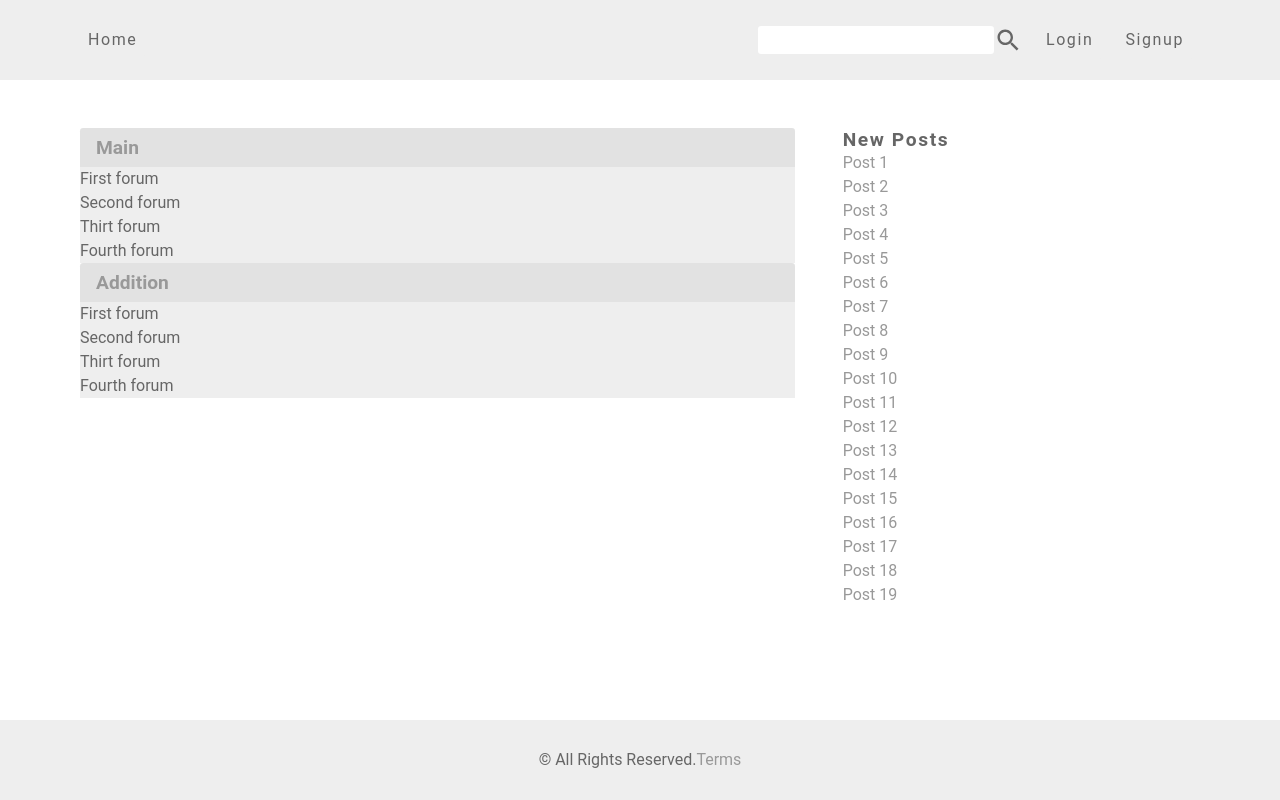
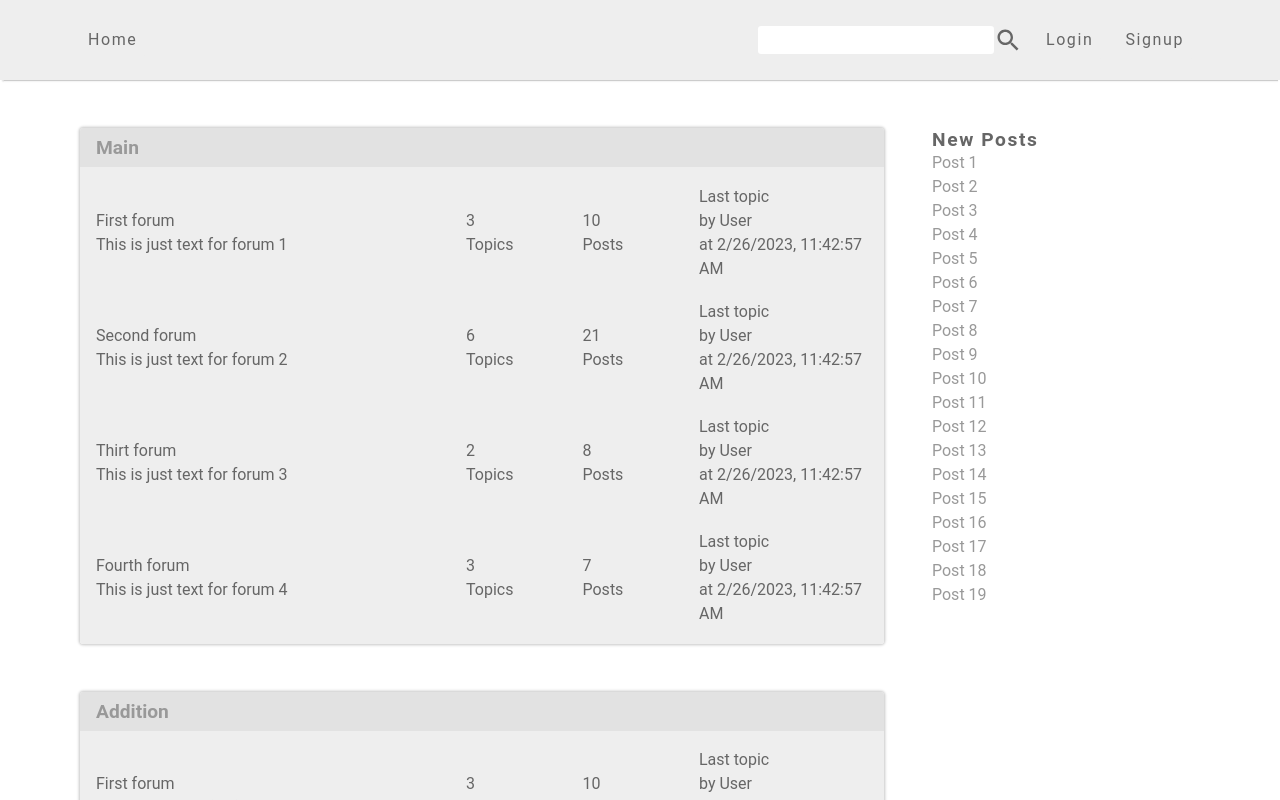
Before and after one commit to oley-projects/nodejs-forum-frontend, a React (Create React App) app: page / in a window 1280 px wide. Shown: the top 800 px of the page. Built offline with nearby package versions, Linux system fonts and the light colour scheme.

Commit message:
category content landing

```diff
--- a/src/GlobalStyle.ts
+++ b/src/GlobalStyle.ts
@@ -16,6 +16,8 @@ const GlobalStyle = createGlobalStyle`
     --spacing: 0.1rem;
     --radius: 0.2rem;
     --max-width: 1280px;
+    --box-shadow-top: 0 -0.2rem 0.1rem -0.1rem rgba(0, 0, 0, 0.2);
+    --box-shadow-bottom: 0 0.2rem 0.1rem -0.1rem rgba(0, 0, 0, 0.2);
   }
   * {
       margin: 0;
--- a/src/components/Category.tsx
+++ b/src/components/Category.tsx
@@ -1,5 +1,6 @@
 import { Link } from 'react-router-dom';
 import styled from 'styled-components';
+import CategoryTopicElem from './CategoryTopicElem';
 
 const forums = [
   {
@@ -8,6 +9,9 @@ const forums = [
     description: 'This is just text for forum 1',
     topics: '3',
     posts: '10',
+    lastTopic: 'Last topic',
+    lastUser: 'User',
+    lastPostDate: `${new Date().toLocaleString()}`,
   },
   {
     id: 2,
@@ -15,6 +19,9 @@ const forums = [
     description: 'This is just text for forum 2',
     topics: '6',
     posts: '21',
+    lastTopic: 'Last topic',
+    lastUser: 'User',
+    lastPostDate: `${new Date().toLocaleString()}`,
   },
   {
     id: 3,
@@ -22,6 +29,9 @@ const forums = [
     description: 'This is just text for forum 3',
     topics: '2',
     posts: '8',
+    lastTopic: 'Last topic',
+    lastUser: 'User',
+    lastPostDate: `${new Date().toLocaleString()}`,
   },
   {
     id: 4,
@@ -29,6 +39,9 @@ const forums = [
     description: 'This is just text for forum 4',
     topics: '3',
     posts: '7',
+    lastTopic: 'Last topic',
+    lastUser: 'User',
+    lastPostDate: `${new Date().toLocaleString()}`,
   },
 ];
 
@@ -48,7 +61,7 @@ const Category = ({ name }: ICatProps) => {
       </header>
       <section className='category-content'>
         {forums.map((forum) => (
-          <div key='forum.id'>{forum.name}</div>
+          <CategoryTopicElem key={forum.id} {...forum} />
         ))}
       </section>
     </WrapCategory>
@@ -56,13 +69,16 @@ const Category = ({ name }: ICatProps) => {
 };
 
 const WrapCategory = styled.section`
+  margin-bottom: 3rem;
+  border-radius: var(--radius);
+  box-shadow: 0 0 0.16rem 0.08rem rgba(0, 0, 0, 0.2);
+  overflow: hidden;
   header {
     padding: 0.5rem 1rem;
     background: var(--color-white-bg-transparent);
-    border-top-left-radius: var(--radius);
-    border-top-right-radius: var(--radius);
   }
   .category-content {
+    padding: 0.5rem 0;
     background: var(--color-white-background);
   }
 `;
--- /dev/null
+++ b/src/components/CategoryTopicElem.tsx
@@ -0,0 +1,66 @@
+import styled from 'styled-components';
+
+interface ICatTopicElemProps {
+  id: number;
+  name: string;
+  description: string;
+  topics: string;
+  posts: string;
+  lastTopic: string;
+  lastUser: string;
+  lastPostDate: string;
+}
+
+const CategoryTopicElem = ({
+  id,
+  name,
+  description,
+  topics,
+  posts,
+  lastTopic,
+  lastUser,
+  lastPostDate,
+}: ICatTopicElemProps) => {
+  return (
+    <WrapCatTopicEl>
+      <div>
+        <div>{name}</div>
+        <div>{description}</div>
+      </div>
+      <div className='total-stats'>
+        <div>{topics}</div>
+        <div>Topics</div>
+      </div>
+      <div className='total-stats'>
+        <div>{posts}</div>
+        <div>Posts</div>
+      </div>
+      <div>
+        <div>{lastTopic}</div>
+        <div>by {lastUser}</div>
+        <div>at {lastPostDate}</div>
+      </div>
+    </WrapCatTopicEl>
+  );
+};
+const WrapCatTopicEl = styled.div`
+  padding: 0.6rem 1rem;
+  @media (min-width: 641px) {
+    display: grid;
+    grid-template-columns: 4fr 1fr 1fr 2fr;
+    gap: 2rem;
+    align-items: center;
+  }
+
+  @media (max-width: 640px) {
+    & > div:not(:last-of-type) {
+      margin-bottom: 1rem;
+    }
+    .total-stats {
+      display: flex;
+      gap: 1rem;
+    }
+  }
+`;
+
+export default CategoryTopicElem;
--- a/src/components/Footer.tsx
+++ b/src/components/Footer.tsx
@@ -16,6 +16,7 @@ const Footer = () => {
 
 const WrapFooter = styled.footer`
   height: 5rem;
+  box-shadow: var(--box-shadow-top);
 `;
 
 export default Footer;
--- a/src/components/Navbar.tsx
+++ b/src/components/Navbar.tsx
@@ -41,6 +41,7 @@ const WrappedNav = styled.header`
   display: flex;
   justify-content: space-between;
   align-items: center;
+  box-shadow: var(--box-shadow-bottom);
   .nav-links {
     display: none;
     @media (min-width: 960px) {
--- a/src/components/NavlinksMobile.tsx
+++ b/src/components/NavlinksMobile.tsx
@@ -20,6 +20,7 @@ const WrapNav = styled.aside`
   opacity: 0;
   transform: translateY(-30%);
   transition: var(--transition);
+  box-shadow: var(--box-shadow-bottom);
   @media (min-width: 960px) {
     display: none;
   }
--- a/src/components/index.tsx
+++ b/src/components/index.tsx
@@ -6,6 +6,7 @@ import Login from './Login';
 import Signup from './Signup';
 import Breadcrumbs from './Breadcrumbs';
 import Category from './Category';
+import CategoryTopicElem from './CategoryTopicElem';
 import PostList from './PostList';
 import SinglePost from './SinglePost';
 
@@ -18,6 +19,7 @@ export {
   Login,
   Signup,
   Category,
+  CategoryTopicElem,
   PostList,
   SinglePost,
 };
--- a/src/pages/HomePage.tsx
+++ b/src/pages/HomePage.tsx
@@ -23,7 +23,7 @@ const WrapHome = styled.div`
   grid-template-columns: 1fr;
   grid-row-gap: 2rem;
   @media (min-width: 960px) {
-    grid-template-columns: 2fr 1fr;
+    grid-template-columns: 3fr 1fr;
     gap: 3rem;
   }
 `;
```
